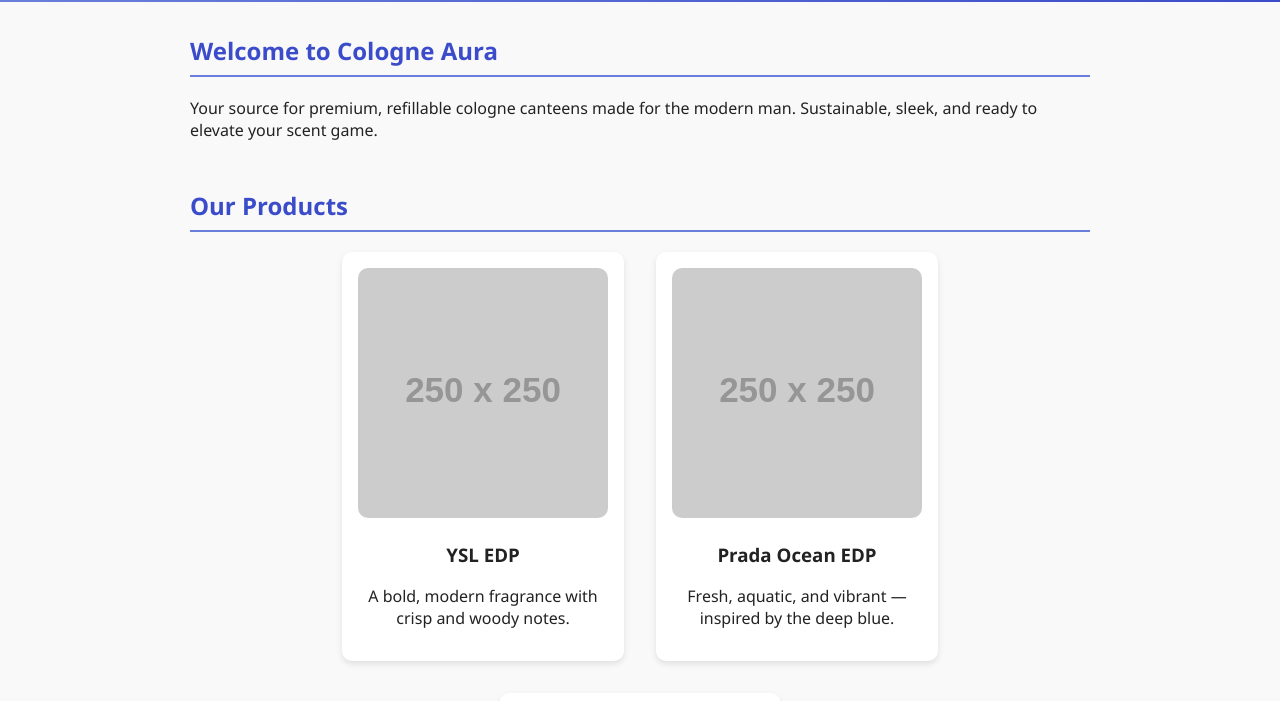
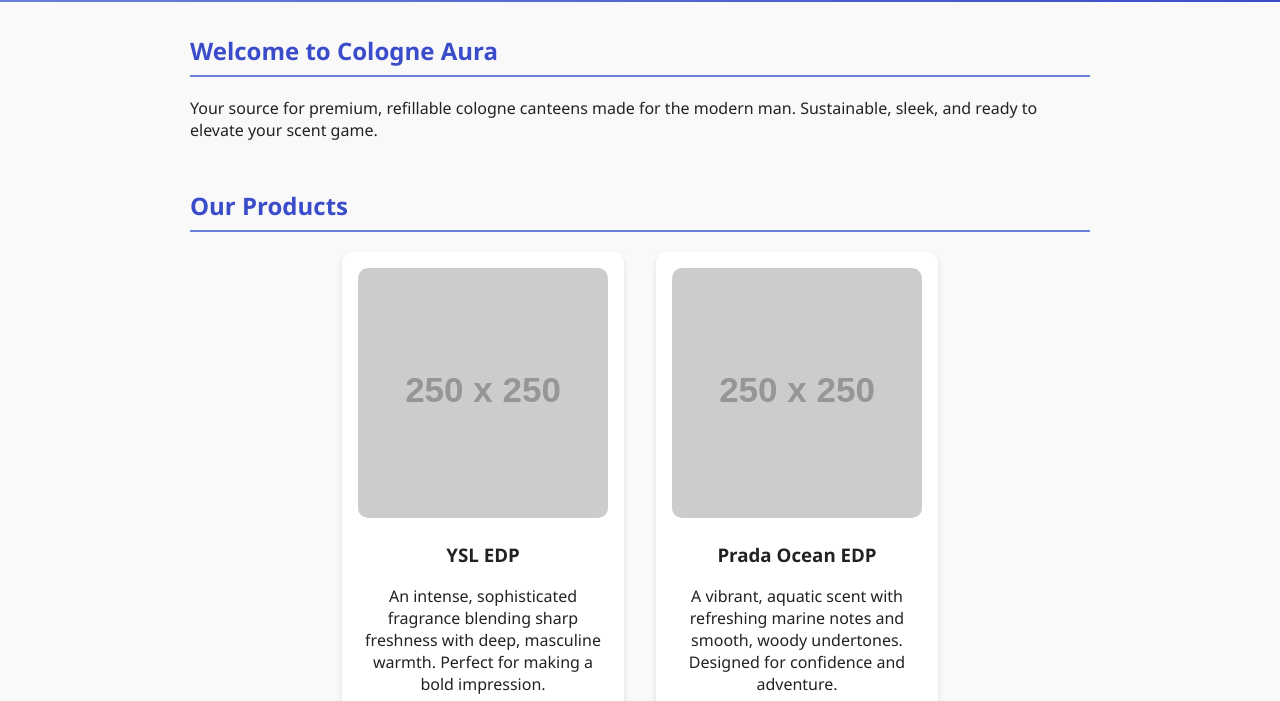
Before and after one commit to Mykel69/colongeaura, a plain HTML site: page index.html in a window 1280 px wide. Shown: the part 89-790 px from the top of the page. Drawn offline with Linux system fonts and the light colour scheme; placeholder pictures from the web are drawn by us.

Commit message:
Update index.html

```diff
--- a/index.html
+++ b/index.html
@@ -107,12 +107,12 @@
         <div class="product">
           <img src="https://via.placeholder.com/250x250?text=YSL+EDP" alt="" />
           <h3>YSL EDP</h3>
-          <p>A bold, modern fragrance with crisp and woody notes.</p>
+          <p>An intense, sophisticated fragrance blending sharp freshness with deep, masculine warmth. Perfect for making a bold impression.</p>
         </div>
         <div class="product">
           <img src="https://via.placeholder.com/250x250?text=Prada+Ocean" alt="" />
           <h3>Prada Ocean EDP</h3>
-          <p>Fresh, aquatic, and vibrant — inspired by the deep blue.</p>
+          A vibrant, aquatic scent with refreshing marine notes and smooth, woody undertones. Designed for confidence and adventure.</p>
         </div>
         <div class="product">
           <img src="https://via.placeholder.com/250x250?text=Midnight+Ember" alt="" />
```
